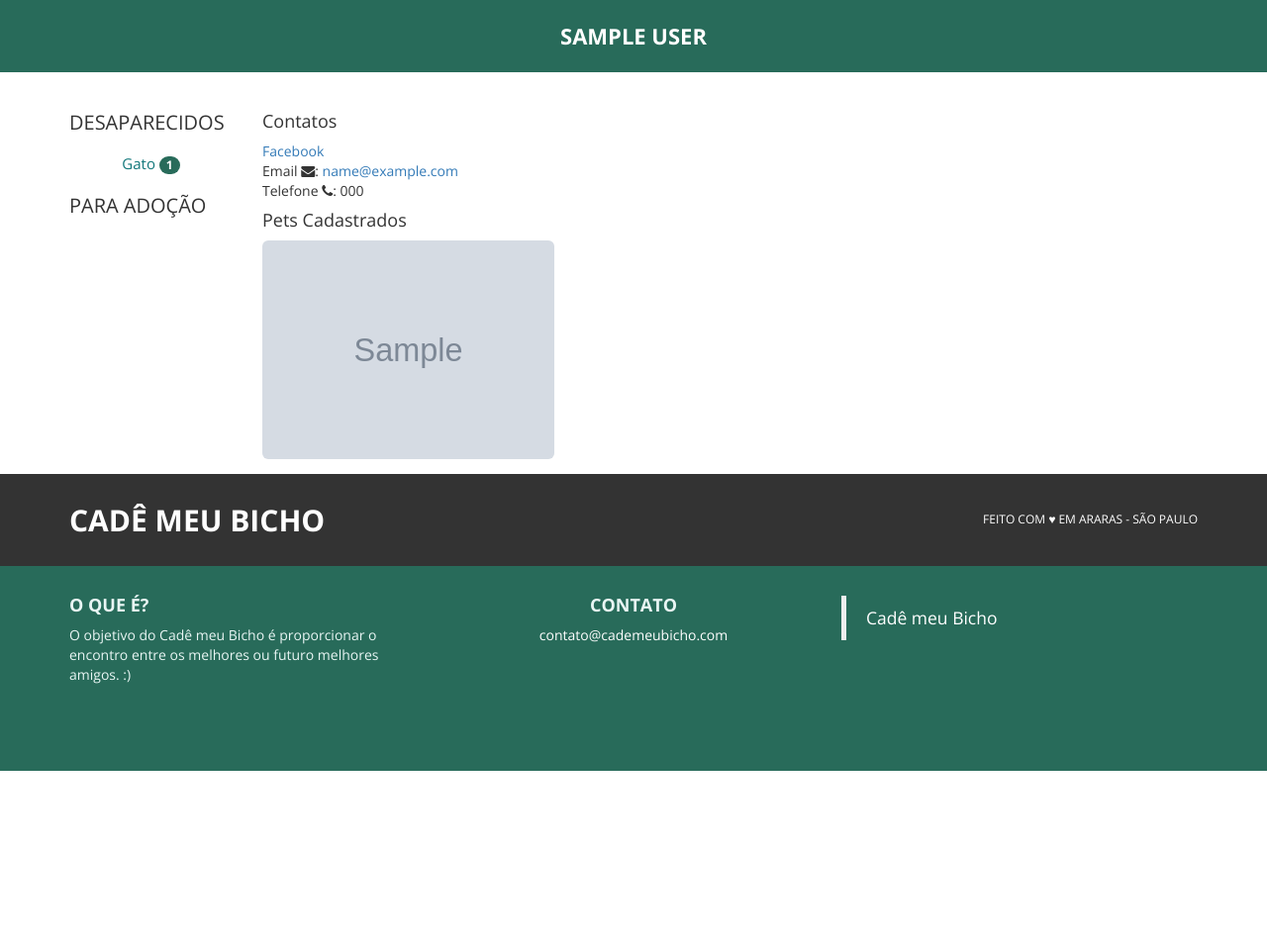
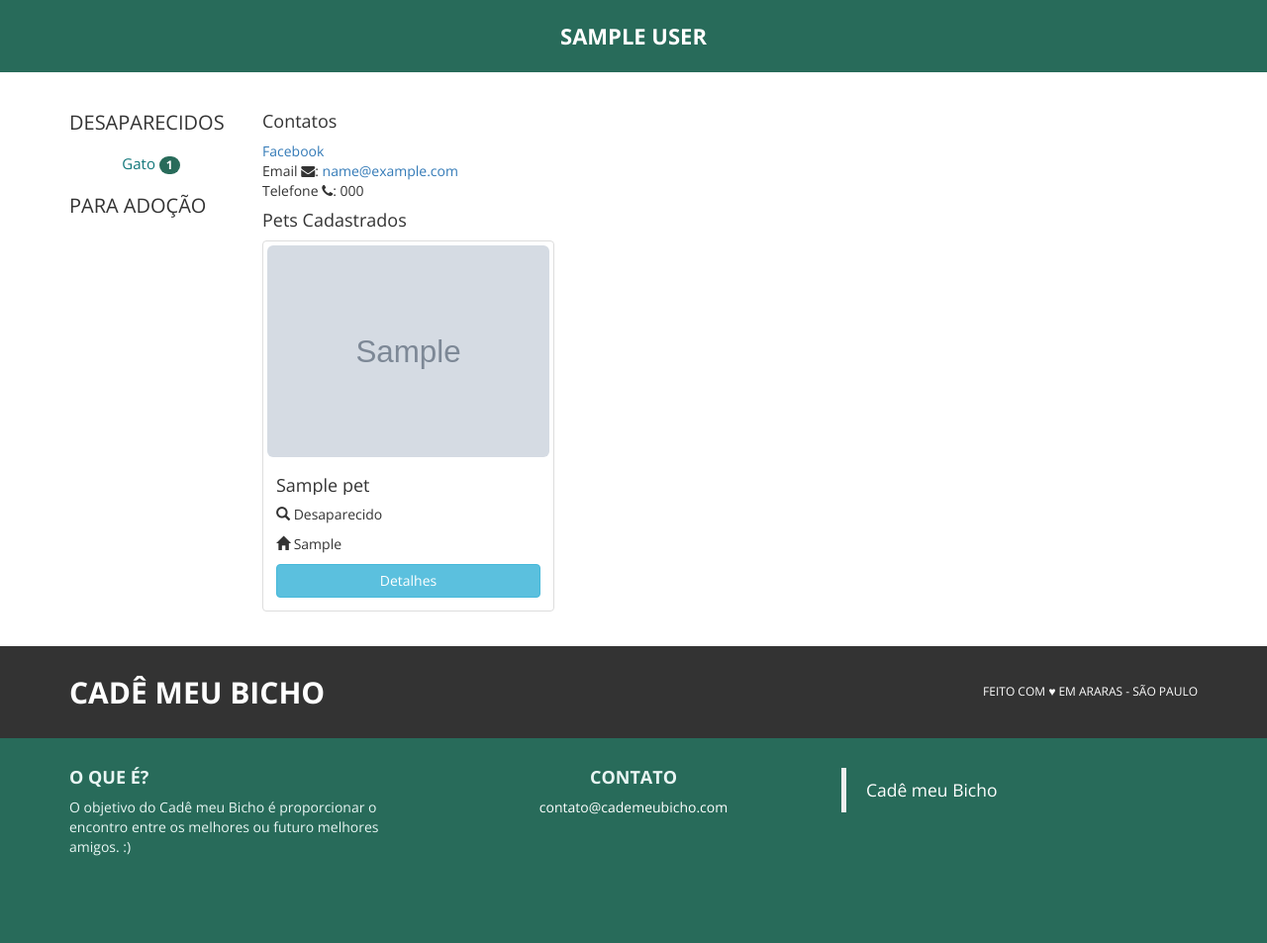
Before and after one commit to jllorencetti/pets, a Django app: page /user/profile/1/ in a window 1280 px wide. Shown: the part 101-1054 px from the top of the page at 99% size. Before the commit the page ends 880 px from the top, so only its background shows below. Run offline with Django 3.2, Linux system fonts and the light colour scheme; data comes from the database, SQL or seed files in the repository; tables that the repository leaves empty hold one stand-in row (values such as "Sample post"); grey boxes marked "Sample" are stand-in pictures; some libraries are stand-ins or nearby versions.

Commit message:
Removed the hover effect from card-pet, it's better for users to see the status of the pet without the need to move the mouse over each one

```diff
--- a/pets/static/css/pets.css
+++ b/pets/static/css/pets.css
@@ -239,36 +239,6 @@ body {
   overflow: hidden;
 }
 
-@media (min-width: 768px) {
-  .card-pet {
-    overflow: hidden;
-  }
-
-  .thumbnail {
-    border: 0;
-    padding: 0;
-    margin: 0;
-    position: relative;
-  }
-
-  .card-pet .caption {
-    background-color: #333;
-    background-color: rgba(51, 51, 51, .85);
-    border-bottom-right-radius: 6px;
-    border-bottom-left-radius: 6px;
-    bottom: 0;
-    color: #fff;
-    opacity: 0;
-    position: absolute;
-    transition: all .5s;
-    width: 100%;
-  }
-
-  .card-pet:hover .caption {
-    opacity: 1;
-  }
-}
-
 li.active {
   font-weight: 700;
 }
@@ -348,7 +318,7 @@ li.active {
 
 .found-or-adopted > h2 {
   position: absolute;
-  bottom: 23%;
+  bottom: 33%;
   left: 0;
   width: 100%;
 }
```
